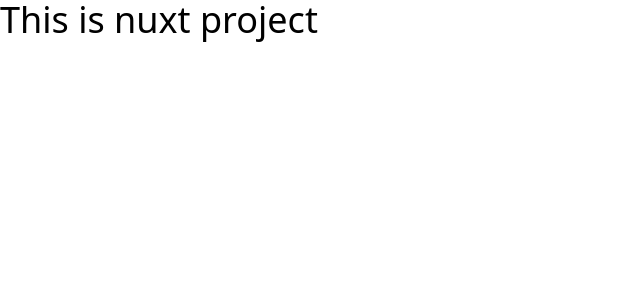
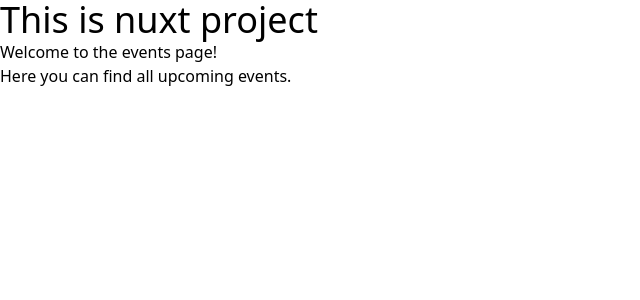
Before and after one commit to shahinamen/nuxt-project, a Nuxt app: page /events in a window 1280 px wide. Shown: the top 300 px of the page, without its empty margins (0-640 px from the left). Built offline with nearby package versions, Linux system fonts and the light colour scheme.

Commit message:
pages adding

```diff
--- a/app/app.vue
+++ b/app/app.vue
@@ -1,5 +1,5 @@
 <template>
-  <div>
-    <h1 class="text-4xl">This is nuxt project</h1>
-  </div>
+  <NuxtLayout>
+    <NuxtPage />
+  </NuxtLayout>
 </template>
--- /dev/null
+++ b/app/pages/events/[id].vue
@@ -0,0 +1,5 @@
+<template>
+    <div>
+        <h1 class="text-4xl">The id: {{ $route.params.id }}</h1>
+    </div>
+</template>
--- /dev/null
+++ b/app/pages/events/index.vue
@@ -0,0 +1,7 @@
+<template>
+    <div>
+        <h1 class="text-4xl">This is nuxt project</h1>
+        <p>Welcome to the events page!</p>
+        <p>Here you can find all upcoming events.</p>
+    </div>
+</template>
--- /dev/null
+++ b/app/pages/index.vue
@@ -0,0 +1,5 @@
+<template>
+    <div>
+        <h1 class="text-4xl">This is nuxt project</h1>
+    </div>
+</template>
```
